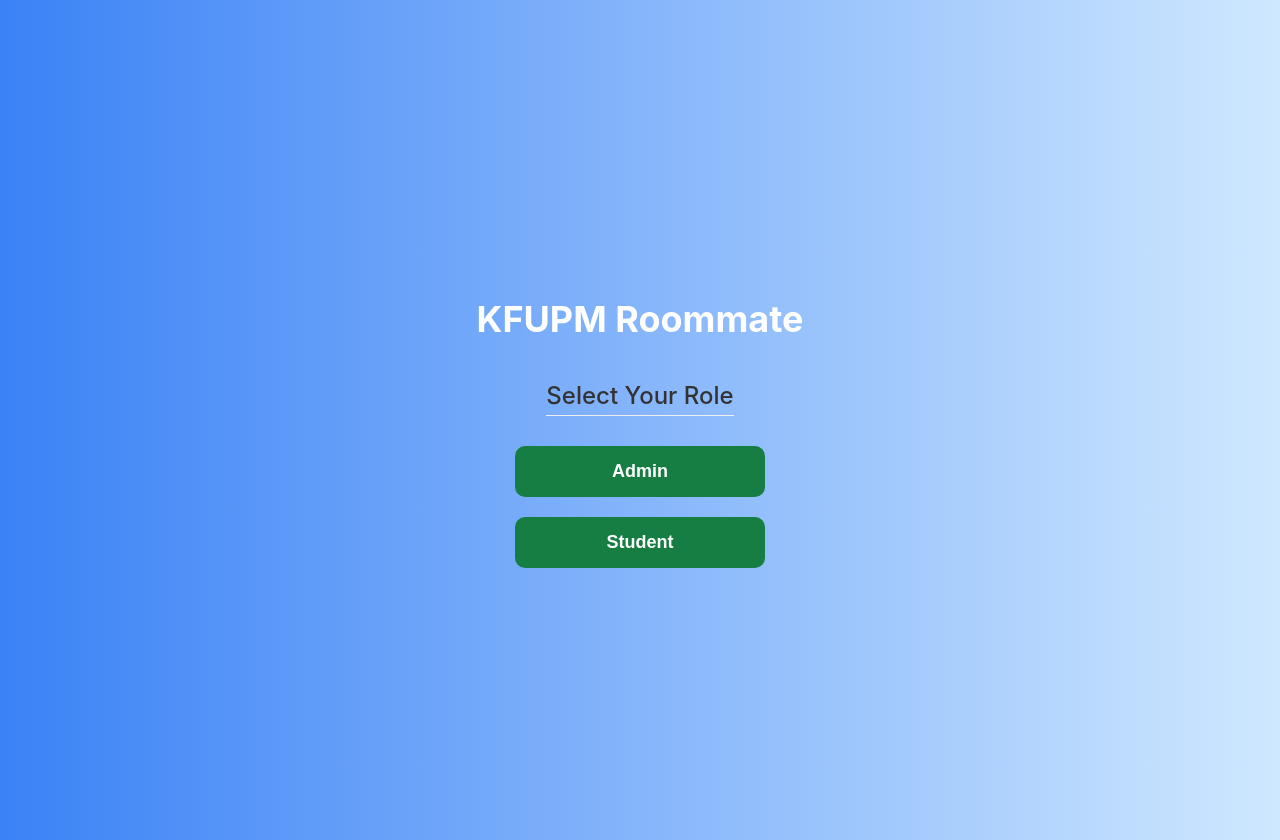
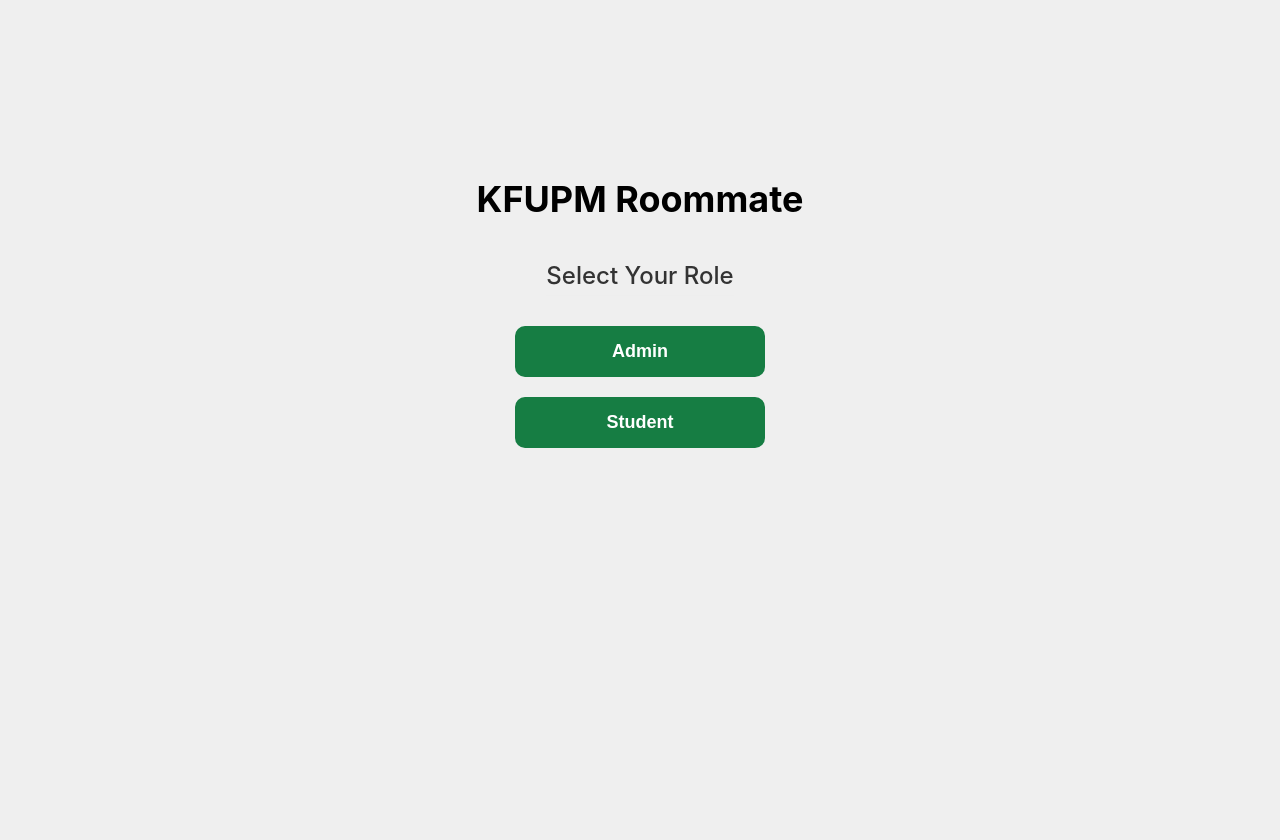
Before and after one commit to Mo7j/SWE363-project, a React (Create React App) app: page / in a window 1280 px wide. After the commit the page ends 800 px from the top, so only its background shows below. Built offline with nearby package versions, Linux system fonts and the light colour scheme.

Commit message:
edited the routering

```diff
--- a/src/App.js
+++ b/src/App.js
@@ -1,6 +1,5 @@
 import React from "react";
 import { BrowserRouter as Router, Routes, Route, useLocation } from "react-router-dom";
-import Home from "./pages/Home";
 import RoleSelection from "./pages/RoleSelection";
 import Signup from "./pages/Signup";
 import Login from "./pages/Login";
@@ -17,8 +16,7 @@
 
 function ConditionalNavbar() {
   const location = useLocation(); // Get the current location/path
-  return location.pathname === "/home" ||
-  location.pathname === "/search-request" ||
+  return location.pathname === "/search-request" ||
   location.pathname === "/my-requests" ||
   location.pathname === "/settings" ||
   location.pathname === "/website-settings" ||
@@ -37,7 +35,6 @@
         <Route path="/signup" element={<Signup />} />
         <Route path="/admin-login" element={<AdminLogin />} />
         <Route path="/admin" element={<AdminPage />} />
-        <Route path="/home" element={<Home />} />
         <Route path="/search-request" element={<SearchReuset />} />
         <Route path="/my-requests" element={<MyRequests />} />
         <Route path="/settings" element={<ProfileSettingsPage />} />
--- a/src/components/Navbar.jsx
+++ b/src/components/Navbar.jsx
@@ -34,11 +34,6 @@
         className={`navbar-list ${isMenuOpen ? 'active' : ''}`}
       >
         <li>
-          <Link to="/home" className="navbar-link" onClick={() => setIsMenuOpen(false)}>
-            Home
-          </Link>
-        </li>
-        <li>
           <Link to="/search-request" className="navbar-link" onClick={() => setIsMenuOpen(false)}>
             Find roommate
           </Link>
--- a/src/pages/Home.jsx
+++ /dev/null
@@ -1,13 +0,0 @@
-import { useNavigate } from 'react-router-dom';
-
-export default function Home() {
-  const navigate = useNavigate();
-
-  return (
-    <div>
-      <h1>Welcome to the Home Page</h1>
-      <button onClick={() => navigate('/settings')}>Go to Profile Settings</button>
-      <button onClick={() => navigate('/website-settings')}>Go to Website Settings</button>
-    </div>
-  );
-}
--- a/src/pages/Login.jsx
+++ b/src/pages/Login.jsx
@@ -19,7 +19,7 @@
 
 
     localStorage.setItem('isAuthenticated', 'true');
-    navigate('/home');
+    navigate('/search-request');
   };
 
   return (
--- a/src/styels/RoleSelection.css
+++ b/src/styels/RoleSelection.css
@@ -1,19 +1,19 @@
 /* RoleSelection.css */
 
 .role-selection {
-    min-height: 100vh;
+    min-height: 70vh;
     display: flex;
     flex-direction: column;
     justify-content: center;
     align-items: center;
-    background: linear-gradient(to right, #3b82f6, #cfe8ff);
+    background-color: #EFEFEF;
     padding: 20px;
   }
 
   h1 {
     font-size: 36px;
     font-weight: bold;
-    color: white;
+    color: black;
     text-align: center;
     margin-bottom: 10px;
   }
```
Also changed, not shown: src/styels/RoommateRequestForm.css (line endings or trailing spaces).
